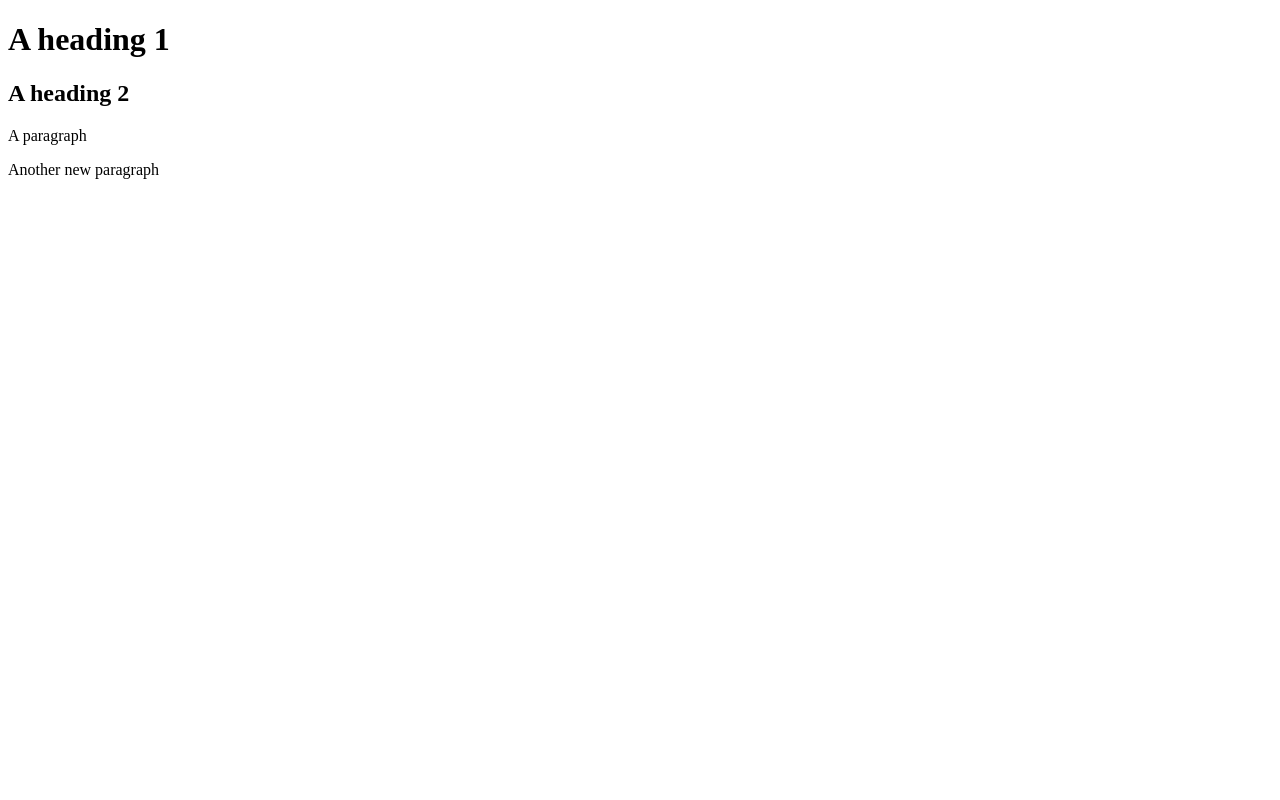
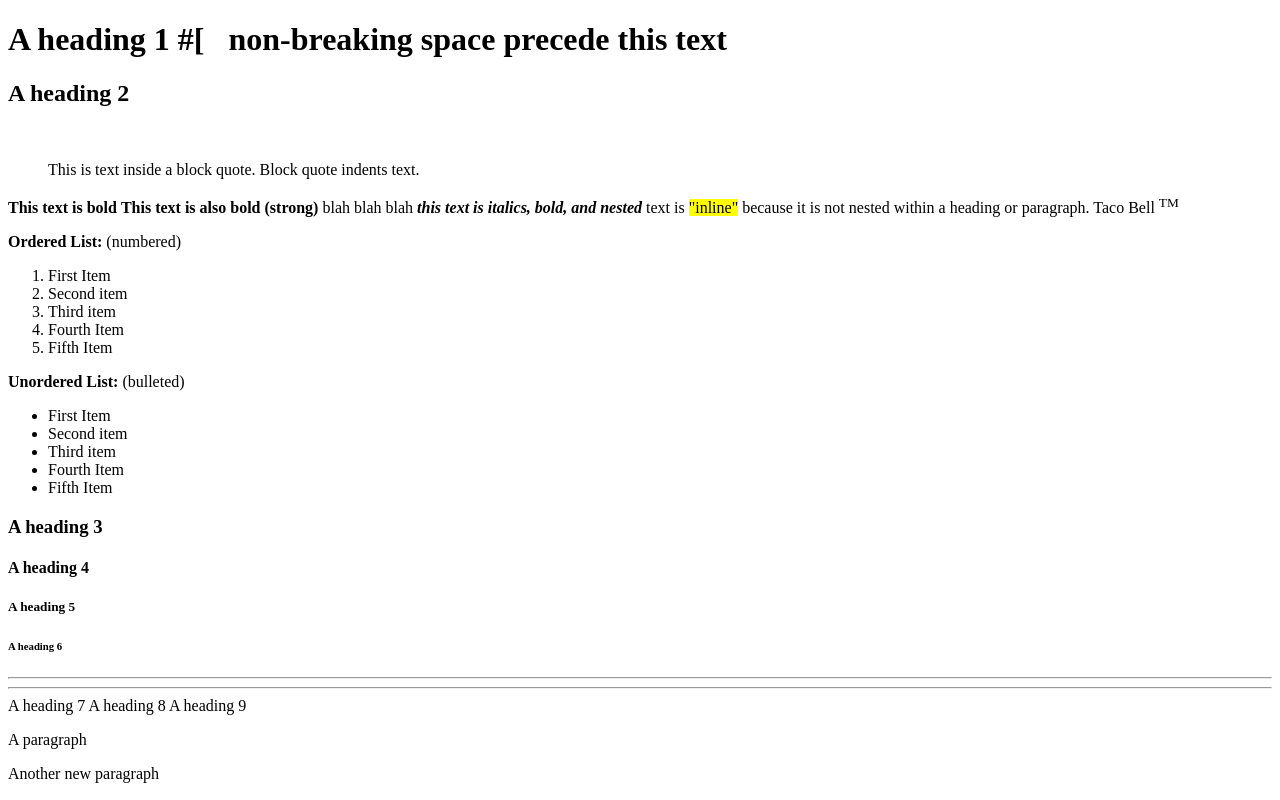
Before and after one commit to bcurle1/assignment1, a plain HTML site: page index.html in a window 1280 px wide. Drawn offline with Linux system fonts and the light colour scheme.

Commit message:
Added some base elements

```diff
--- a/index.html
+++ b/index.html
@@ -6,8 +6,41 @@
         <link rel="stylesheet" type="text/css" href="css/styles.css">
     </head>
     <body>
-        <h1>A heading 1</h1>
+        <h1>A heading 1 &#35;&#91;&nbsp;&nbsp; non-breaking space precede this text</h1>
         <h2>A heading 2</h2>
+        <br>
+        <blockquote>
+            This is text inside a block quote. Block quote indents text.
+        </blockquote>
+
+        <b>This text is bold</b>
+        <strong>This text is also bold (strong) </strong>
+        blah blah blah <i><b>this text is italics, bold, and nested</b></i> text is <mark>"inline"</mark> because it is not nested within a heading or paragraph. Taco Bell <sup>TM</sup>
+        <p><b>Ordered List:</b> (numbered)</p>
+        <ol>
+            <li>First Item</li>
+            <li>Second item</li>
+            <li>Third item</li>
+            <li>Fourth Item</li>
+            <li>Fifth Item</li>
+        </ol>
+        <p><b>Unordered List:</b> (bulleted)</p>
+        <ul>
+            <li>First Item</li>
+            <li>Second item</li>
+            <li>Third item</li>
+            <li>Fourth Item</li>
+            <li>Fifth Item</li>
+        </ul>
+
+        <h3>A heading 3</h3>
+        <h4>A heading 4</h4>
+        <h5> A heading 5</h5>
+        <h6>A heading 6</h6>
+        <hr><hr>
+        <h7>A heading 7</h7>
+        <h8>A heading 8</h8>
+        <h9>A heading 9</h9>
         <p>A paragraph</p>
         <p>Another new paragraph</p>
     </body>
```
